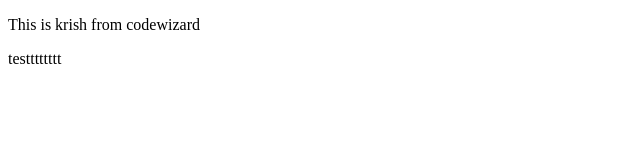
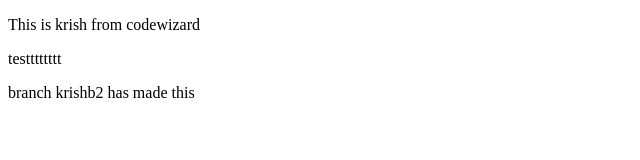
Before and after one commit to krishb111/Homework-08, a plain HTML site: page index.html in a window 1280 px wide. Shown: the whole page, without its empty margins (0-640 px from the left). Drawn offline with Linux system fonts and the light colour scheme.

Commit message:
krishb2 made new changes a new branch

```diff
--- a/index.html
+++ b/index.html
@@ -8,6 +8,8 @@
 
     <p>This is krish from codewizard</p>
     <p> testttttttt</p>
+
+    <p>branch krishb2 has made this</p>
 </head>
 <body>
 
```
